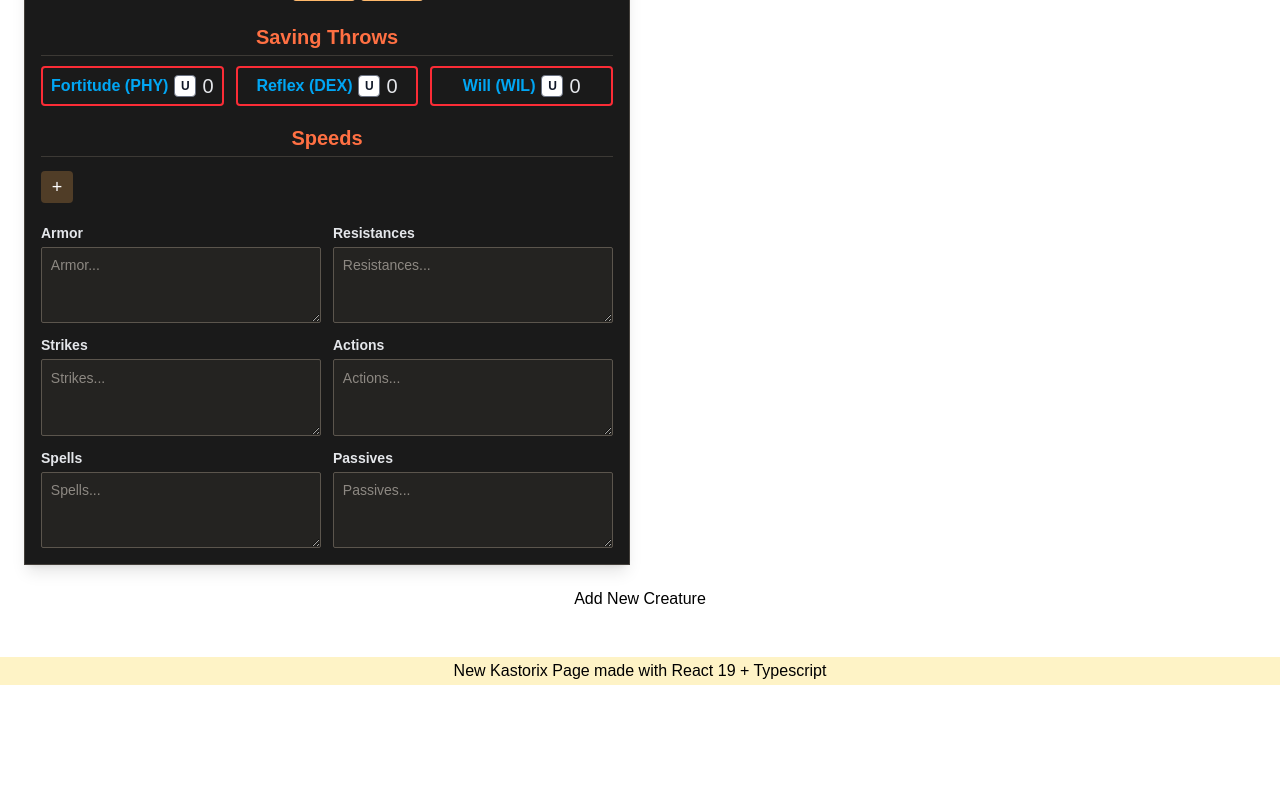
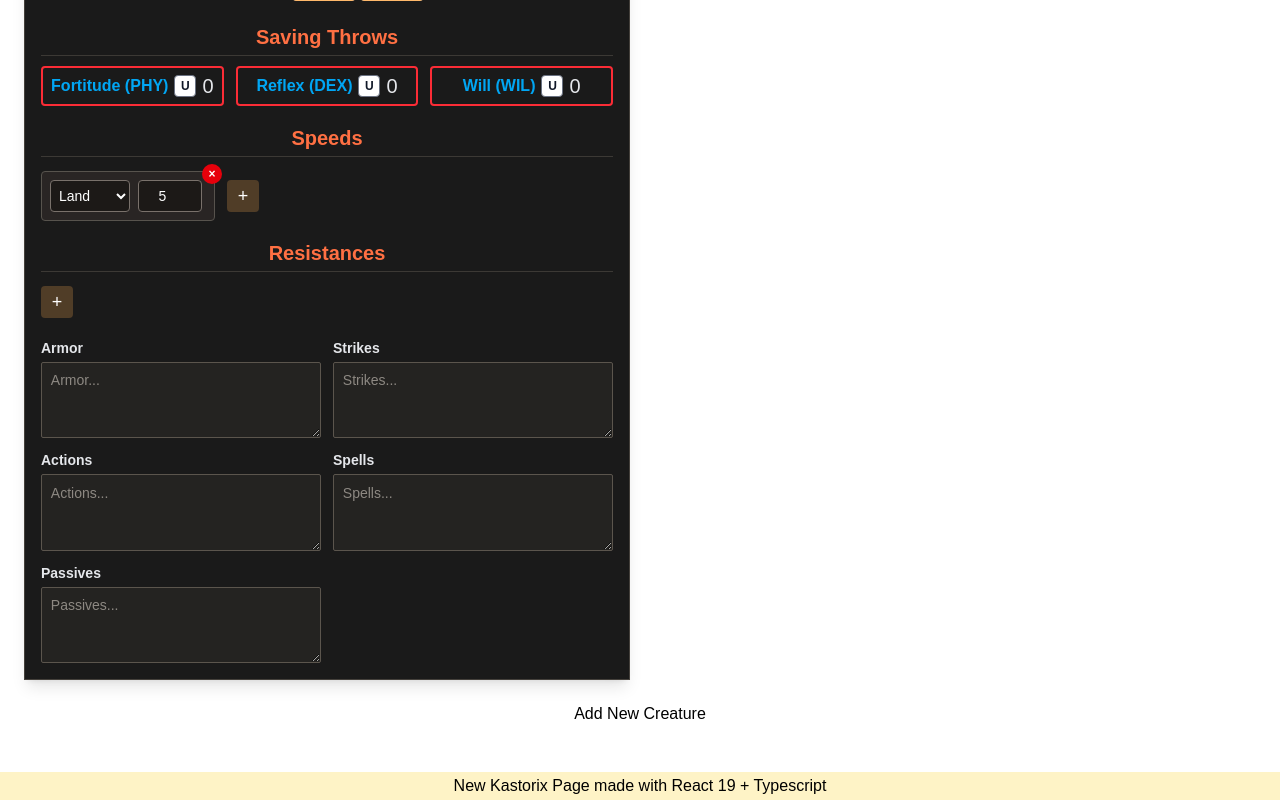
Before and after one commit to Acasez/kastorixv2, a React (Vite) app: page /kastorixv2/DMScreen in a window 1280 px wide. Shown: the part 770-1570 px from the top of the page. Before the commit the page ends 1455 px from the top, so only its background shows below. Built offline with nearby package versions, Linux system fonts and the light colour scheme.

Commit message:
Resistance display

```diff
--- a/src/components/DMScreen/CreatureEditor.tsx
+++ b/src/components/DMScreen/CreatureEditor.tsx
@@ -11,6 +11,7 @@ import {
 } from "../../constants/Proficiency";
 import { CREATURE_SIZES } from "../../constants/CreatureSizes";
 import type { SpeedTypes } from "../../types/SpeedTypes";
+import damageTypes from "../../JSON/damage_types.json";
 import StatsGrid from "../Buttons/StatsGrid";
 import HealthManaAuraBars from "../Buttons/HealthManaAuraBars";
 import ProficiencyMarker from "../Buttons/ProficiencyMarker";
@@ -26,32 +27,37 @@ const SPEED_TYPES: SpeedTypes[] = [
   "Glide",
   "Fly",
 ];
+const DAMAGE_TYPE_NAMES = damageTypes.map(({ name }) => name);
 const textFields = [
   ["traits", "Traits"],
   ["senses", "Senses"],
   ["skills", "Skills"],
   ["languages", "Languages"],
   ["armor", "Armor"],
-  ["resistances", "Resistances"],
   ["strikes", "Strikes"],
   ["actions", "Actions"],
   ["spells", "Spells"],
   ["passives", "Passives"],
 ] as const;
 
-type CreatureData = Omit<Creature, "savingThrows" | "speeds"> & {
+type CreatureData = Omit<
+  Creature,
+  "savingThrows" | "speeds" | "resistances"
+> & {
   savingThrows: Record<CreatureSaveKey, ProficiencyTierName | number>;
   speeds: Creature["speeds"] | string;
+  resistances: Creature["resistances"] | string;
 };
 
 function isCreature(value: unknown): value is CreatureData {
   if (!value || typeof value !== "object") return false;
-  const candidate = value as Partial<Creature>;
+  const candidate = value as Partial<CreatureData>;
   return (
     typeof candidate.name === "string" &&
     typeof candidate.size === "string" &&
     textFields.every(([key]) => typeof candidate[key] === "string") &&
     isCreatureSpeeds(candidate.speeds) &&
+    isCreatureResistances(candidate.resistances) &&
     ["PHY", "DEX", "INT", "WIL"].every(
       (key) =>
         typeof candidate.stats?.[key as keyof Creature["stats"]] === "number",
@@ -94,6 +100,44 @@ function normalizeSpeeds(speeds: CreatureData["speeds"]): Creature["speeds"] {
   return normalized;
 }
 
+function isCreatureResistances(
+  value: unknown,
+): value is CreatureData["resistances"] {
+  if (typeof value === "string") return true;
+  if (typeof value !== "object" || value === null) return false;
+  return Object.entries(value).every(
+    ([damageType, resistance]) =>
+      DAMAGE_TYPE_NAMES.includes(damageType) &&
+      typeof resistance === "number" &&
+      Number.isFinite(resistance),
+  );
+}
+
+function normalizeResistances(
+  resistances: CreatureData["resistances"],
+): Creature["resistances"] {
+  if (typeof resistances !== "string") return resistances;
+
+  const normalized: Creature["resistances"] = {};
+  for (const damageType of DAMAGE_TYPE_NAMES) {
+    const escapedType = damageType.replace(/[.*+?^${}()|[\]\\]/g, "\\$&");
+    const patterns = [
+      new RegExp(`\\(\\s*(\\d+)\\s*\\)\\s*${escapedType}`, "gi"),
+      new RegExp(`${escapedType}\\s*:?\\s*(\\d+)`, "gi"),
+      new RegExp(`(\\d+)\\s+${escapedType}`, "gi"),
+    ];
+
+    for (const pattern of patterns) {
+      const match = pattern.exec(resistances);
+      if (match) {
+        normalized[damageType] = Number(match[1] ?? match[2]);
+        break;
+      }
+    }
+  }
+  return normalized;
+}
+
 function normalizeCreature(value: CreatureData): Creature {
   const normalizeTier = (
     tier: ProficiencyTierName | number,
@@ -108,6 +152,7 @@ function normalizeCreature(value: CreatureData): Creature {
   return {
     ...value,
     speeds: normalizeSpeeds(value.speeds),
+    resistances: normalizeResistances(value.resistances),
     savingThrows: {
       Fortitude: normalizeTier(value.savingThrows.Fortitude),
       Reflex: normalizeTier(value.savingThrows.Reflex),
@@ -140,6 +185,9 @@ export default function CreatureEditor({ onRemove }: { onRemove: () => void }) {
   const importInputRef = useRef<HTMLInputElement>(null);
   const availableSpeeds = SPEED_TYPES.filter(
     (speed) => !(speed in creature.speeds),
+  );
+  const availableResistances = DAMAGE_TYPE_NAMES.filter(
+    (damageType) => !(damageType in creature.resistances),
   );
 
   useEffect(() => {
@@ -232,6 +280,28 @@ export default function CreatureEditor({ onRemove }: { onRemove: () => void }) {
     const nextSpeeds = { ...creature.speeds };
     delete nextSpeeds[speed];
     updateCreature({ speeds: nextSpeeds });
+  };
+
+  const addResistance = () => {
+    const damageType = availableResistances[0];
+    if (!damageType) return;
+    updateCreature({
+      resistances: { ...creature.resistances, [damageType]: 0 },
+    });
+  };
+
+  const changeResistanceType = (currentType: string, nextType: string) => {
+    const nextResistances = { ...creature.resistances };
+    const value = nextResistances[currentType] ?? 0;
+    delete nextResistances[currentType];
+    nextResistances[nextType] = value;
+    updateCreature({ resistances: nextResistances });
+  };
+
+  const removeResistance = (damageType: string) => {
+    const nextResistances = { ...creature.resistances };
+    delete nextResistances[damageType];
+    updateCreature({ resistances: nextResistances });
   };
 
   return (
@@ -429,6 +499,84 @@ export default function CreatureEditor({ onRemove }: { onRemove: () => void }) {
           </div>
         </section>
 
+        <section>
+          <div className="mb-1 flex items-center justify-between">
+            <h2 className="creature-section-title mb-0 flex-1">Resistances</h2>
+          </div>
+          <div className="flex flex-wrap items-center gap-3">
+            {Object.entries(creature.resistances).map(
+              ([damageType, resistance]) => (
+                <div
+                  className="relative inline-flex items-center gap-2 rounded border border-stone-600 bg-stone-800 p-2 pr-3"
+                  key={damageType}
+                >
+                  <label>
+                    <span className="sr-only">Resistance type</span>
+                    <select
+                      aria-label="Resistance type"
+                      value={damageType}
+                      onChange={(event) =>
+                        changeResistanceType(damageType, event.target.value)
+                      }
+                      className="h-8 w-28 rounded border border-stone-500 bg-stone-900 px-1 text-sm text-white focus-visible:outline-2 focus-visible:outline-offset-2 focus-visible:outline-orange-400"
+                    >
+                      {DAMAGE_TYPE_NAMES.filter(
+                        (candidate) =>
+                          candidate === damageType ||
+                          !(candidate in creature.resistances),
+                      ).map((candidate) => (
+                        <option key={candidate} value={candidate}>
+                          {candidate}
+                        </option>
+                      ))}
+                    </select>
+                  </label>
+                  <label>
+                    <span className="sr-only">
+                      {damageType} resistance value
+                    </span>
+                    <input
+                      type="number"
+                      min={0}
+                      value={resistance}
+                      aria-label={`${damageType} resistance value`}
+                      onChange={(event) =>
+                        updateCreature({
+                          resistances: {
+                            ...creature.resistances,
+                            [damageType]: Math.max(
+                              0,
+                              Number(event.target.value),
+                            ),
+                          },
+                        })
+                      }
+                      className="h-8 w-16 rounded border border-stone-500 bg-stone-900 px-1 text-center text-sm text-white focus-visible:outline-2 focus-visible:outline-offset-2 focus-visible:outline-orange-400"
+                    />
+                  </label>
+                  <button
+                    className="absolute -right-2 -top-2 flex size-5 items-center justify-center rounded-full bg-red-600 text-xs font-bold leading-none text-white hover:bg-red-500 focus-visible:outline-2 focus-visible:outline-offset-2 focus-visible:outline-red-400"
+                    onClick={() => removeResistance(damageType)}
+                    aria-label={`Remove ${damageType} resistance`}
+                    title={`Remove ${damageType} resistance`}
+                  >
+                    ×
+                  </button>
+                </div>
+              ),
+            )}
+            <button
+              className="flex size-8 items-center justify-center rounded bg-bg-wood text-lg text-white hover:bg-bg-redwood disabled:cursor-not-allowed disabled:opacity-40 focus-visible:outline-2 focus-visible:outline-offset-2 focus-visible:outline-orange-400"
+              onClick={addResistance}
+              disabled={availableResistances.length === 0}
+              aria-label="Add resistance"
+              title="Add resistance"
+            >
+              +
+            </button>
+          </div>
+        </section>
+
         <div className="grid gap-3 sm:grid-cols-2">
           {textFields.slice(4).map(([key, label]) => (
             <label className="creature-field" key={key}>
--- a/src/contexts/CreatureContext.tsx
+++ b/src/contexts/CreatureContext.tsx
@@ -27,7 +27,7 @@ export type Creature = {
   mana: CreatureTrack;
   savingThrows: Record<CreatureSaveKey, ProficiencyTierName>;
   armor: string;
-  resistances: string;
+  resistances: Partial<Record<string, number>>;
   speeds: Partial<Record<SpeedTypes, number>>;
   strikes: string;
   actions: string;
--- a/src/contexts/CreatureProvider.tsx
+++ b/src/contexts/CreatureProvider.tsx
@@ -18,8 +18,8 @@ const defaultCreature: Creature = {
     Will: "Untrained",
   },
   armor: "",
-  resistances: "",
-  speeds: {},
+  resistances: {},
+  speeds: { Land: 5 },
   strikes: "",
   actions: "",
   spells: "",
@@ -34,6 +34,8 @@ export function CreatureProvider({ children }: { children: ReactNode }) {
     aura: { ...defaultCreature.aura },
     mana: { ...defaultCreature.mana },
     savingThrows: { ...defaultCreature.savingThrows },
+    resistances: { ...defaultCreature.resistances },
+    speeds: { ...defaultCreature.speeds },
   }));
 
   const updateCreature = useCallback(
```
